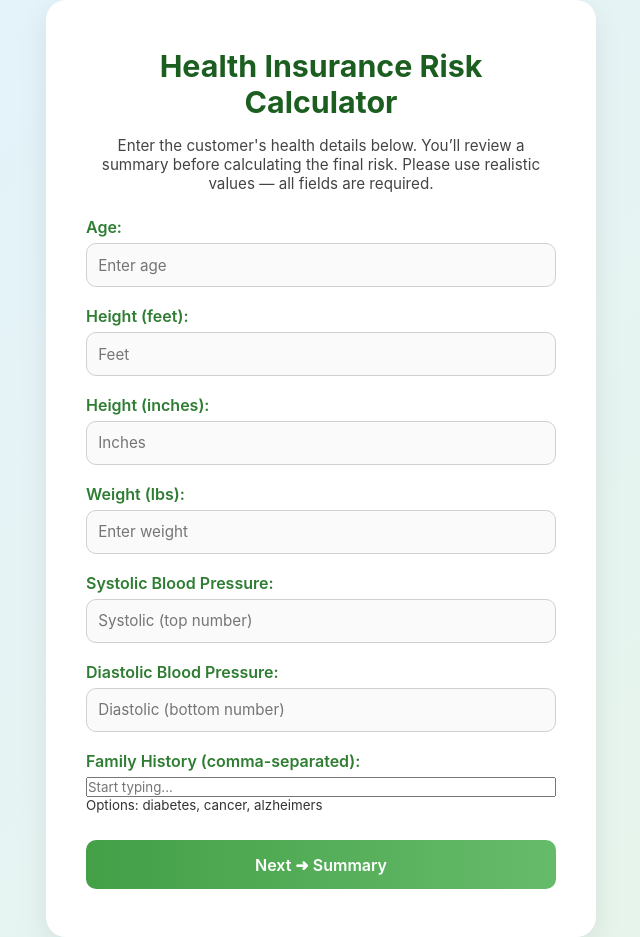
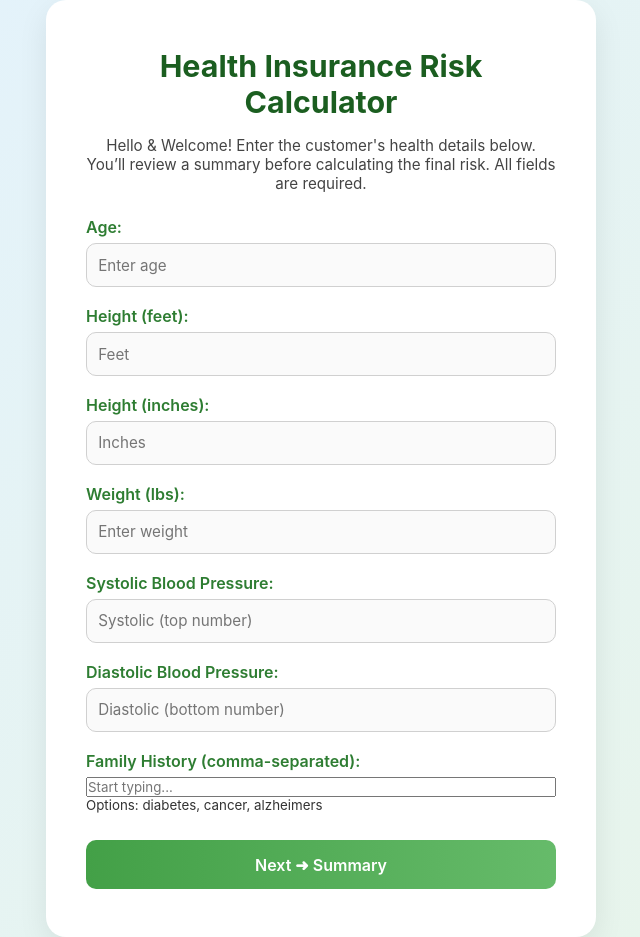
Before and after one commit to ElectricalSquirrels/health-insurance-calculator-client-side, a plain HTML site: page index.html in a window 1280 px wide. Shown: the whole page, without its empty margins (319-959 px from the left). Drawn offline with Linux system fonts and the light colour scheme.

Commit message:
Fixed USER instructions

```diff
--- a/index.html
+++ b/index.html
@@ -10,8 +10,10 @@
   <div class="container">
     <h1>Health Insurance Risk Calculator</h1>
     <p class="instructions">
+      Hello & Welcome!
+
       Enter the customer's health details below. You’ll review a summary before calculating the final risk.
-      Please use realistic values — all fields are required.
+      All fields are required.
     </p>
 
     <div id="errorMessage"></div>
```
